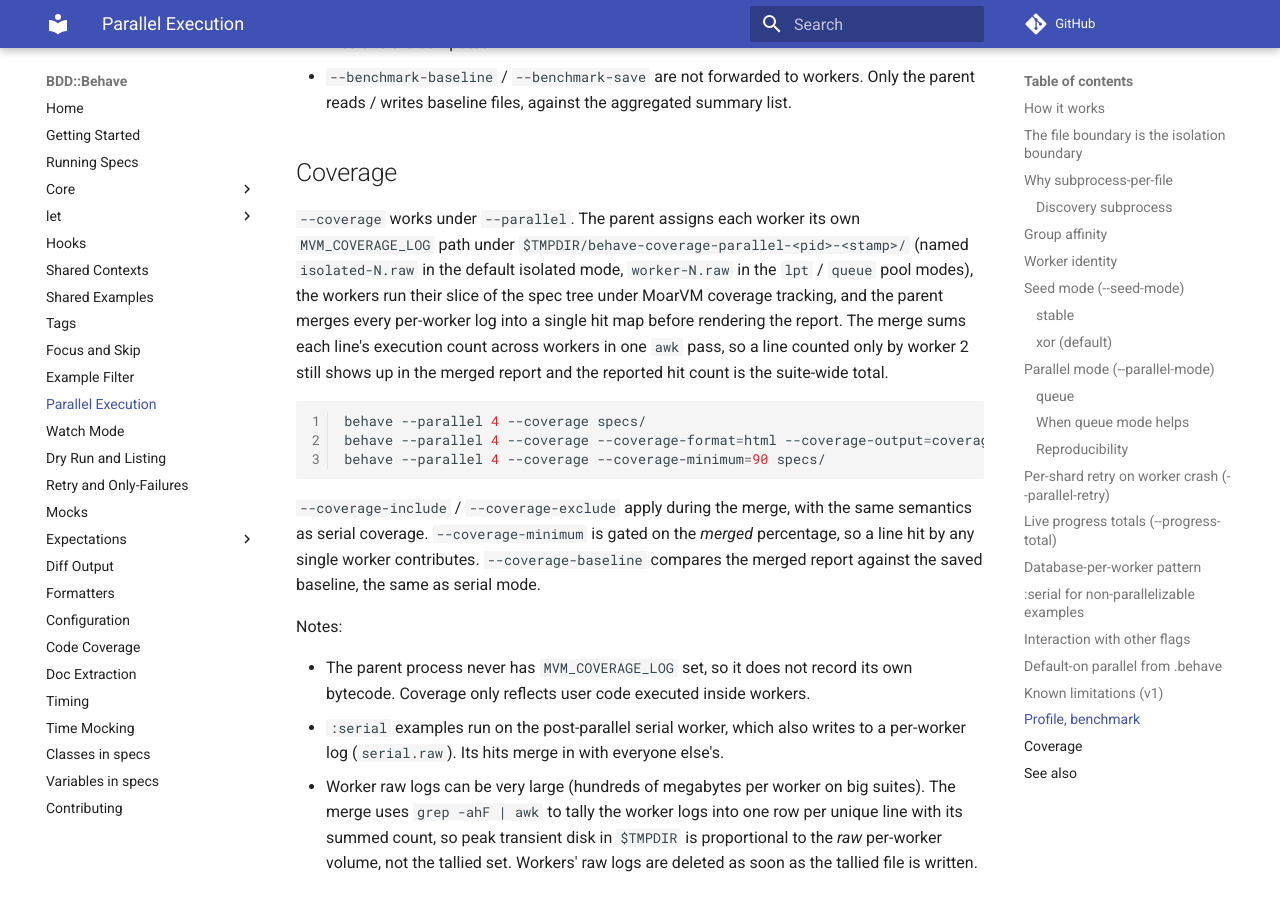
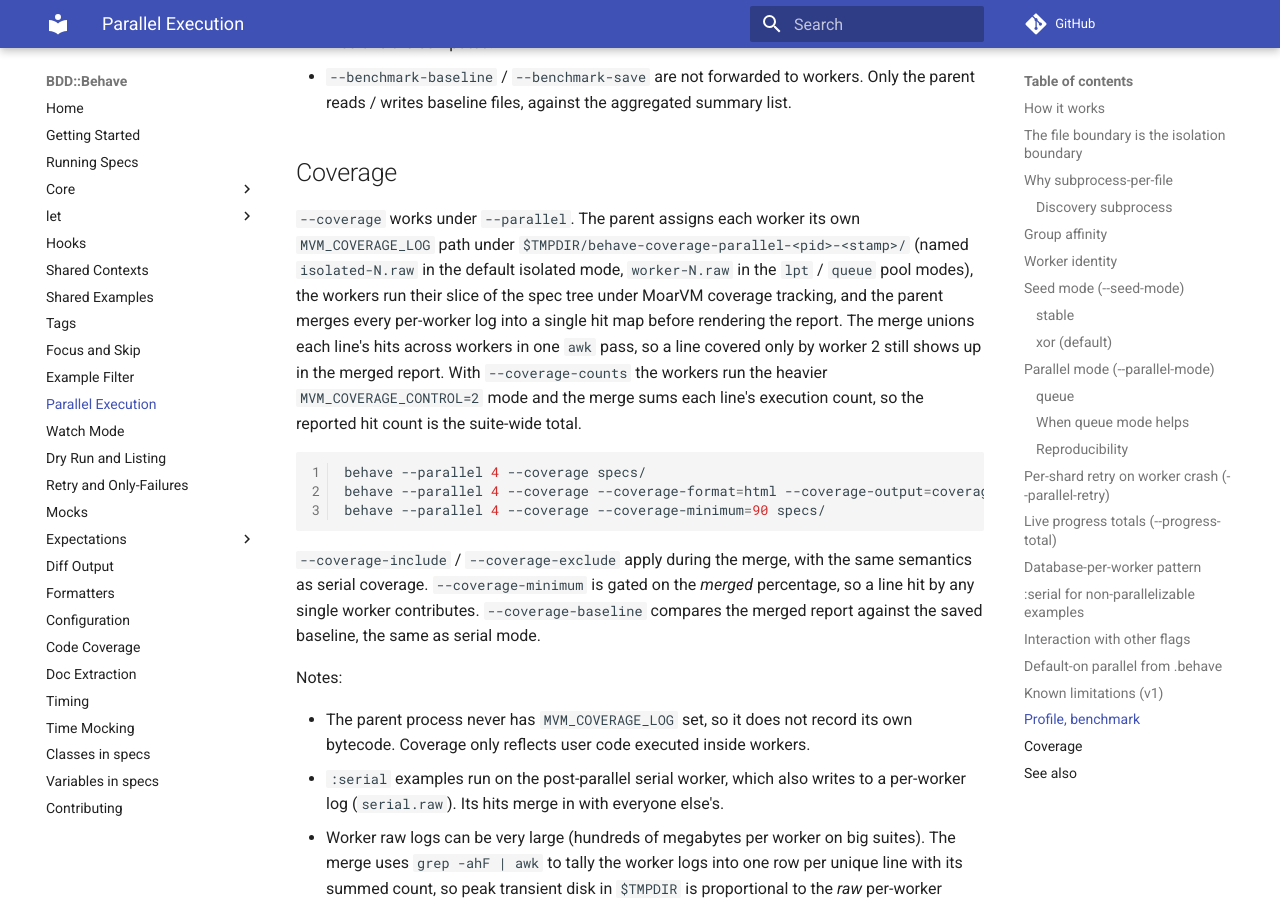
Before and after one commit to gdonald/BDD-Behave, an MkDocs documentation site: the page built from docs-src/docs/parallel/parallel.md, in a window 1280 px wide and 900 px high, scrolled down 10600 px. Built offline with MkDocs 1.6.1 and Material for MkDocs 9.7.7, drawn with Linux system fonts in a browser that asks for light colours; comment, search, counter and statistics services are not loaded.

Commit message:
Default MVM_COVERAGE_CONTROL to 0

````diff
--- a/docs-src/docs/parallel/parallel.md
+++ b/docs-src/docs/parallel/parallel.md
@@ -324,7 +324,7 @@ Notes:
 
 ## Coverage {#coverage}
 
-`--coverage` works under `--parallel`. The parent assigns each worker its own `MVM_COVERAGE_LOG` path under `$TMPDIR/behave-coverage-parallel-<pid>-<stamp>/` (named `isolated-N.raw` in the default isolated mode, `worker-N.raw` in the `lpt` / `queue` pool modes), the workers run their slice of the spec tree under MoarVM coverage tracking, and the parent merges every per-worker log into a single hit map before rendering the report. The merge sums each line's execution count across workers in one `awk` pass, so a line counted only by worker 2 still shows up in the merged report and the reported hit count is the suite-wide total.
+`--coverage` works under `--parallel`. The parent assigns each worker its own `MVM_COVERAGE_LOG` path under `$TMPDIR/behave-coverage-parallel-<pid>-<stamp>/` (named `isolated-N.raw` in the default isolated mode, `worker-N.raw` in the `lpt` / `queue` pool modes), the workers run their slice of the spec tree under MoarVM coverage tracking, and the parent merges every per-worker log into a single hit map before rendering the report. The merge unions each line's hits across workers in one `awk` pass, so a line covered only by worker 2 still shows up in the merged report. With `--coverage-counts` the workers run the heavier `MVM_COVERAGE_CONTROL=2` mode and the merge sums each line's execution count, so the reported hit count is the suite-wide total.
 
 ```bash
 behave --parallel 4 --coverage specs/
````
Also changed, not shown: 6 other files.
